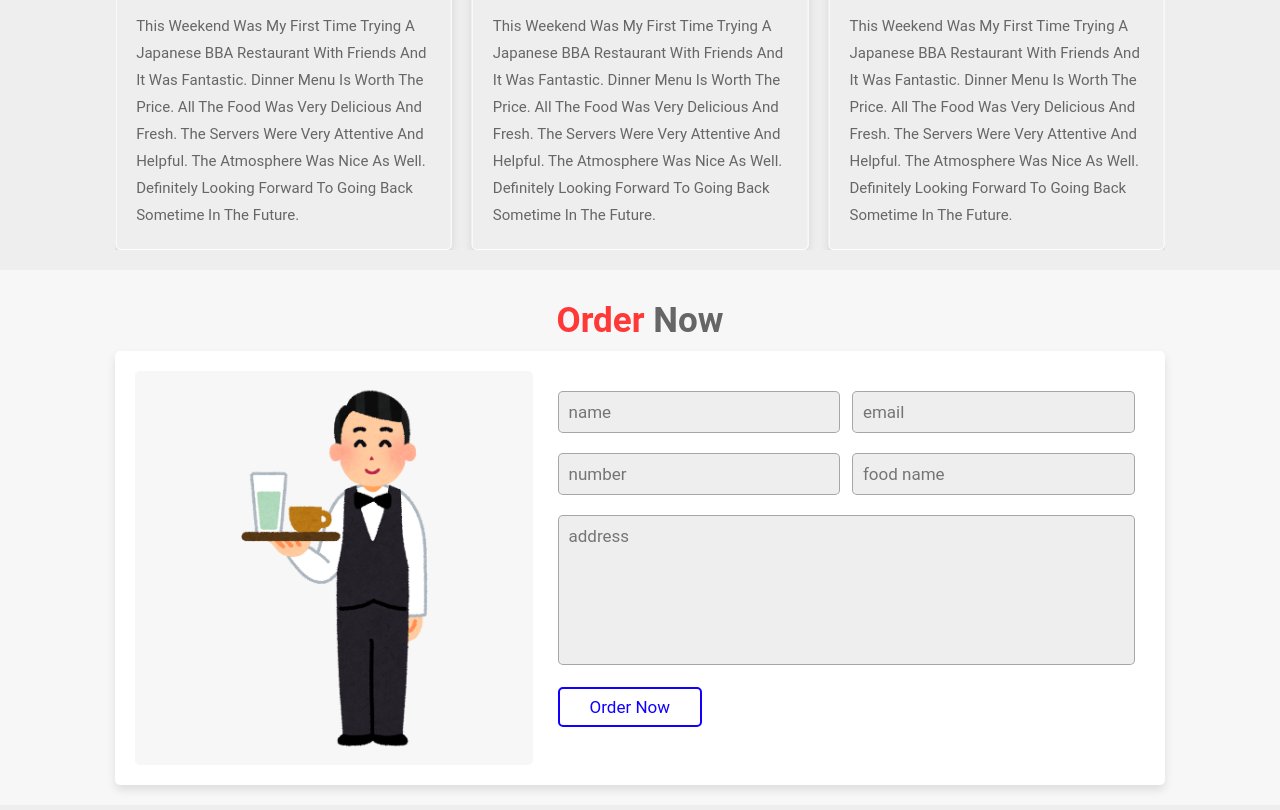
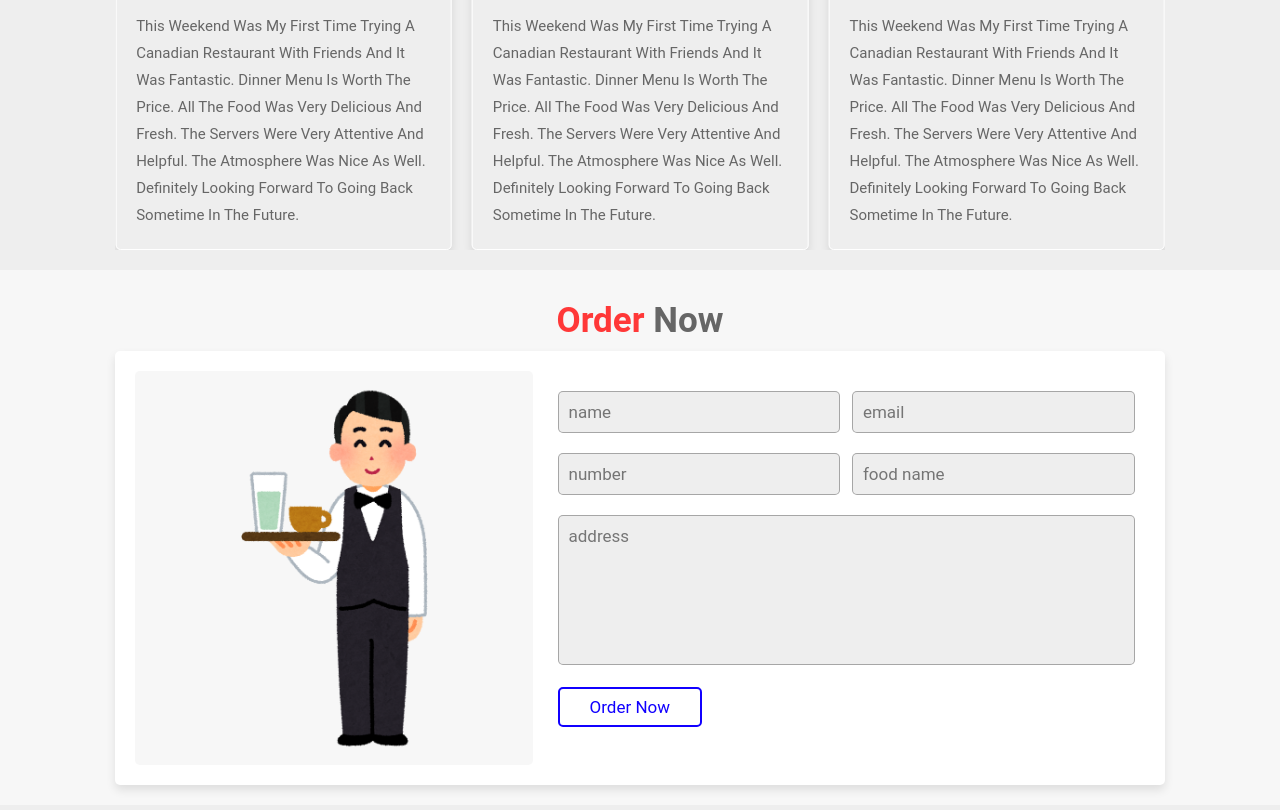
Before and after one commit to Johnnyzhou666/Restaurant-Web, a plain HTML site: page index.html in a window 1280 px wide. Shown: the part 3353-4163 px from the top of the page. Drawn offline with nearby package versions, Linux system fonts and the light colour scheme.

Commit message:
Update index.html

```diff
--- a/index.html
+++ b/index.html
@@ -314,7 +314,7 @@
                     </div>
                 </div>
                 </div>
-                <p>This weekend was my first time trying a Japanese BBA restaurant with friends and it was fantastic. Dinner menu is worth the price. All the food was very delicious and fresh. The servers were very attentive and helpful.
+                <p>This weekend was my first time trying a Canadian restaurant with friends and it was fantastic. Dinner menu is worth the price. All the food was very delicious and fresh. The servers were very attentive and helpful.
                     The atmosphere was nice as well. Definitely looking forward to going back sometime in the future.</p>
             </div>
 
@@ -337,7 +337,7 @@
                     </div>
                 </div>
                 </div>
-                <p>This weekend was my first time trying a Japanese BBA restaurant with friends and it was fantastic. Dinner menu is worth the price. All the food was very delicious and fresh. The servers were very attentive and helpful.
+                <p>This weekend was my first time trying a Canadian restaurant with friends and it was fantastic. Dinner menu is worth the price. All the food was very delicious and fresh. The servers were very attentive and helpful.
                     The atmosphere was nice as well. Definitely looking forward to going back sometime in the future.</p>
             </div>
 
@@ -358,7 +358,7 @@
                     </div>
                 </div>
                 </div>
-                <p>This weekend was my first time trying a Japanese BBA restaurant with friends and it was fantastic. Dinner menu is worth the price. All the food was very delicious and fresh. The servers were very attentive and helpful.
+                <p>This weekend was my first time trying a Canadian restaurant with friends and it was fantastic. Dinner menu is worth the price. All the food was very delicious and fresh. The servers were very attentive and helpful.
                     The atmosphere was nice as well. Definitely looking forward to going back sometime in the future.</p>
                 </div>
 
@@ -378,7 +378,7 @@
                     </div>
                 </div>
                 </div>
-                <p>This weekend was my first time trying a Japanese BBA restaurant with friends and it was fantastic. Dinner menu is worth the price. All the food was very delicious and fresh. The servers were very attentive and helpful.
+                <p>This weekend was my first time trying a Canadian restaurant with friends and it was fantastic. Dinner menu is worth the price. All the food was very delicious and fresh. The servers were very attentive and helpful.
                     The atmosphere was nice as well. Definitely looking forward to going back sometime in the future.</p>
                 </div>
 
@@ -397,7 +397,7 @@
                     </div>
                 </div>
                 </div>
-                <p>This weekend was my first time trying a Japanese BBA restaurant with friends and it was fantastic. Dinner menu is worth the price. All the food was very delicious and fresh. The servers were very attentive and helpful.
+                <p>This weekend was my first time trying a Canadian restaurant with friends and it was fantastic. Dinner menu is worth the price. All the food was very delicious and fresh. The servers were very attentive and helpful.
                     The atmosphere was nice as well. Definitely looking forward to going back sometime in the future.</p>
                 </div>
             </div>
```
